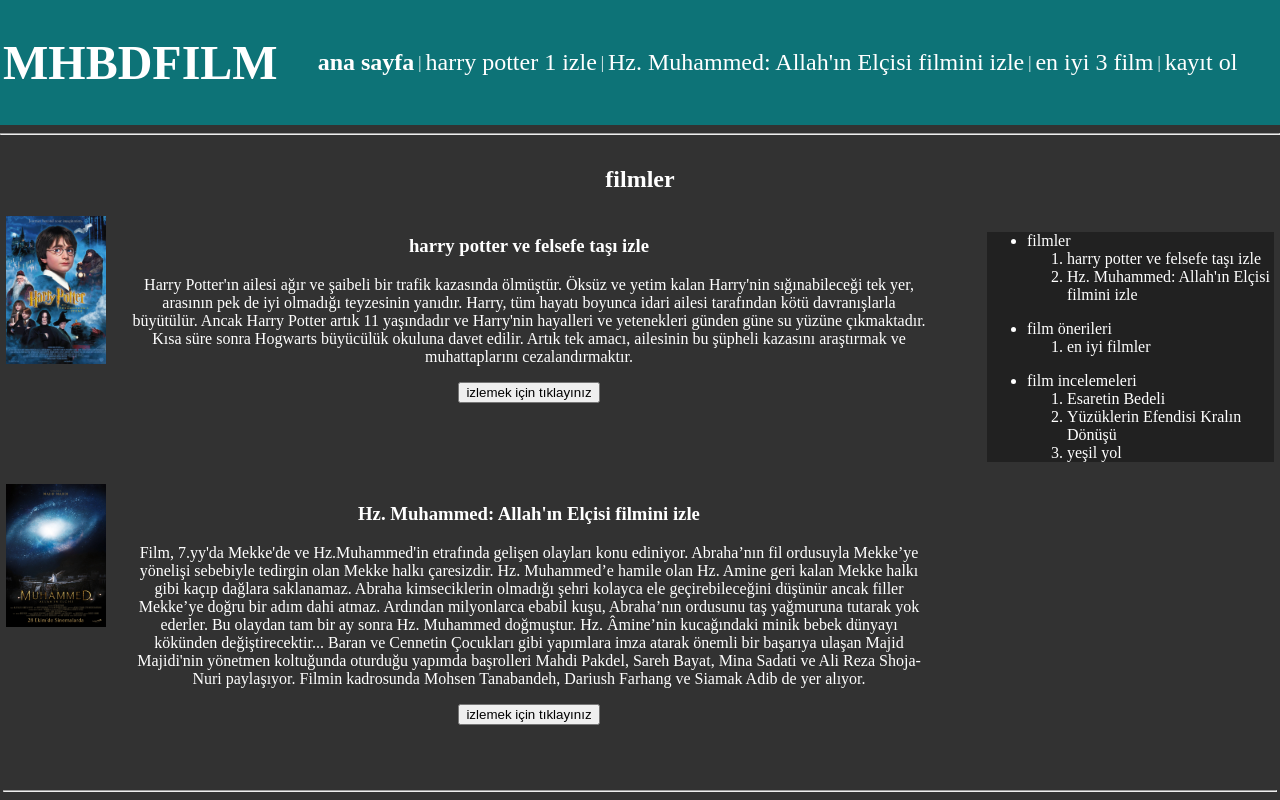
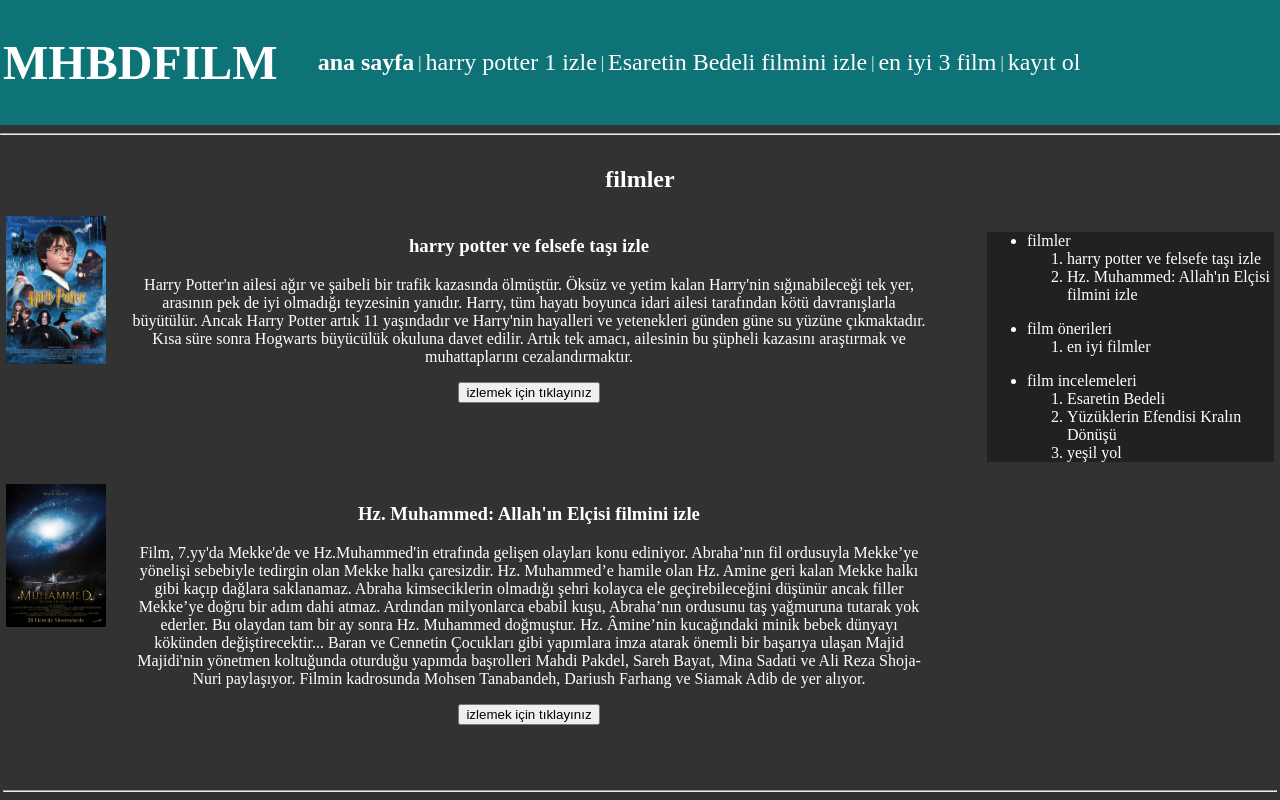
Before and after one commit to muhammedbodruk/mhbdfilm, a plain HTML site: page index.html in a window 1280 px wide. Shown: the top 800 px of the page. Drawn offline with Linux system fonts and the light colour scheme.

Commit message:
Update index.html

```diff
--- a/index.html
+++ b/index.html
@@ -45,7 +45,7 @@
             </td>
             <td>|</td>
             <td style="font-size: 24px">
-              <a href="filmler/hmae.html">Hz. Muhammed: Allah'ın Elçisi filmini izle</a>
+              <a href="filmler/esaretin_bedeli.html">Esaretin Bedeli filmini izle</a>
             </td>
             <td>|</td>
             <td style="font-size: 24px">
```
